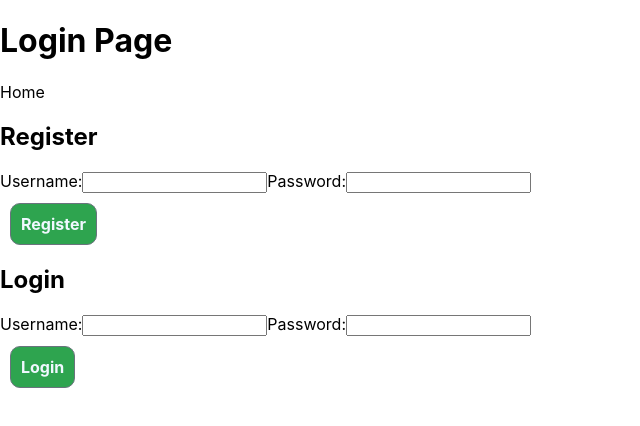
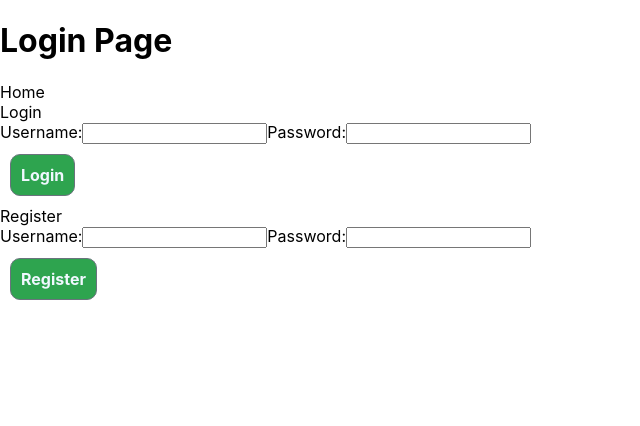
Before and after one commit to zhaowen1124970702/YueSun_HuiyuChen_WenZhao_A3, a React (Create React App) app: page /login in a window 1280 px wide. Shown: the top 426 px of the page, without its empty margins (0-640 px from the left). Built offline with nearby package versions, Linux system fonts and the light colour scheme.

Commit message:
update css

```diff
--- a/src/Component/Login.js
+++ b/src/Component/Login.js
@@ -81,24 +81,26 @@ export default class Login extends React.Component {
             <div>
                 <h1>Login Page</h1>
                 <div onClick={() => this.redirectToHomePage()}>Home</div>
-
-                <h2>Register</h2>
-                <label >Username:</label>
-                <input type="text" value={this.state.username1} onChange={e => this.setState({username1: e.target.value})}></input>
-                <label >Password:</label>
-                <input type="password" value={this.state.password1} onChange={e => this.setState({password1: e.target.value})}></input>
-                <div className="loginButton" onClick={() => this.onSubmit()}>Register</div>
-
-                <h2>Login</h2>
-                <label >Username:</label>
-                <input type="text" value={this.state.username2} onChange={e => this.setState({username2: e.target.value})}></input>
-                <label >Password:</label>
-                <input type="password" value={this.state.password2} onChange={e => this.setState({password2: e.target.value})}></input>
-                <div className="loginButton" onClick={() => this.onClick()}>Login</div>
-
                 <div>{this.displayErrorMessage()}</div>
+                <div className="loginAndRegister">
+                    <div className="inputContainer">
+                        <div className="inputTitle">Login</div>
+                        <label >Username:</label>
+                        <input type="text" className="inputBar" value={this.state.username2} onChange={e => this.setState({username2: e.target.value})}></input>
+                        <label >Password:</label>
+                        <input type="password" className="inputBar" value={this.state.password2} onChange={e => this.setState({password2: e.target.value})}></input>
+                        <div className="loginButton" onClick={() => this.onClick()}>Login</div>
+                    </div>
+                    <div className="inputContainer">
+                        <div className="inputTitle">Register</div>
+                        <label >Username:</label>
+                        <input type="text" className="inputBar" value={this.state.username1} onChange={e => this.setState({username1: e.target.value})}></input>
+                        <label >Password:</label>
+                        <input type="password" className="inputBar" value={this.state.password1} onChange={e => this.setState({password1: e.target.value})}></input>
+                        <div className="loginButton" onClick={() => this.onSubmit()}>Register</div>
+                    </div>
+                </div>
             </div>
-
         )
     }
 }
```
